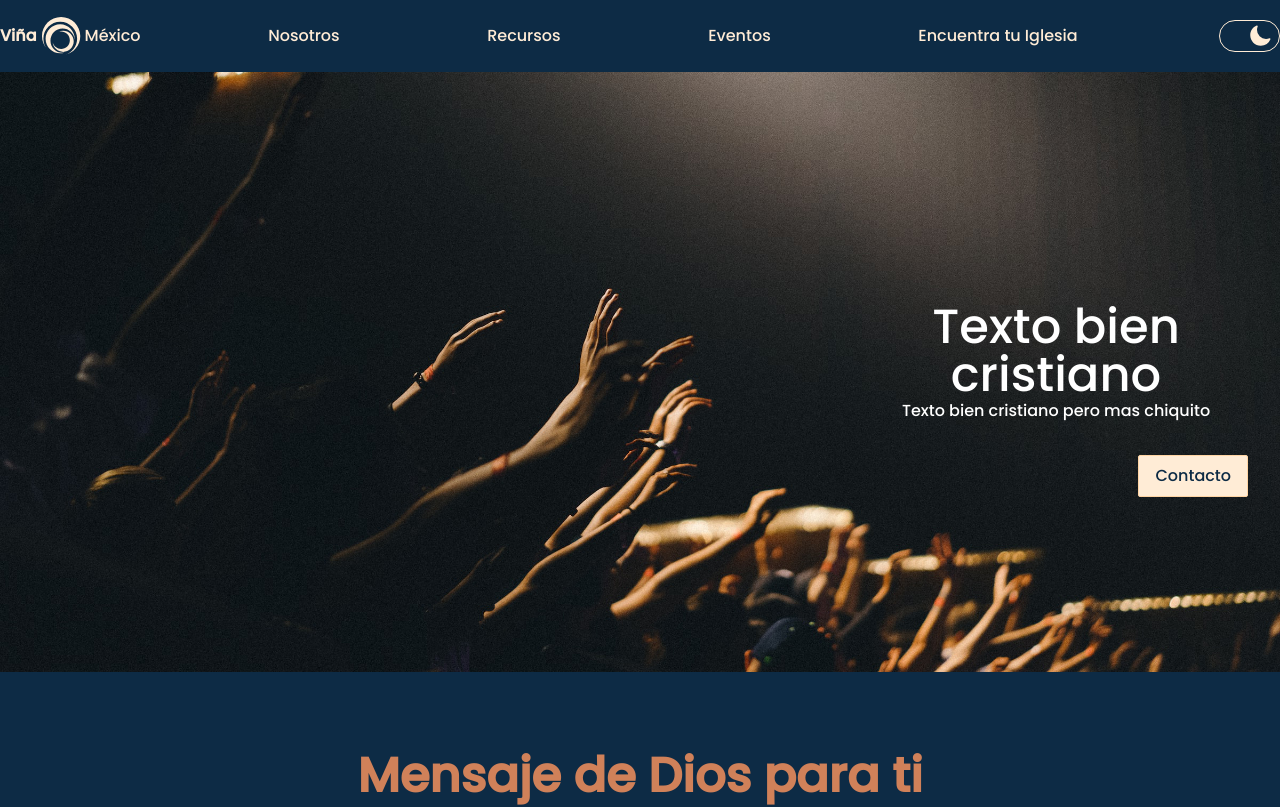
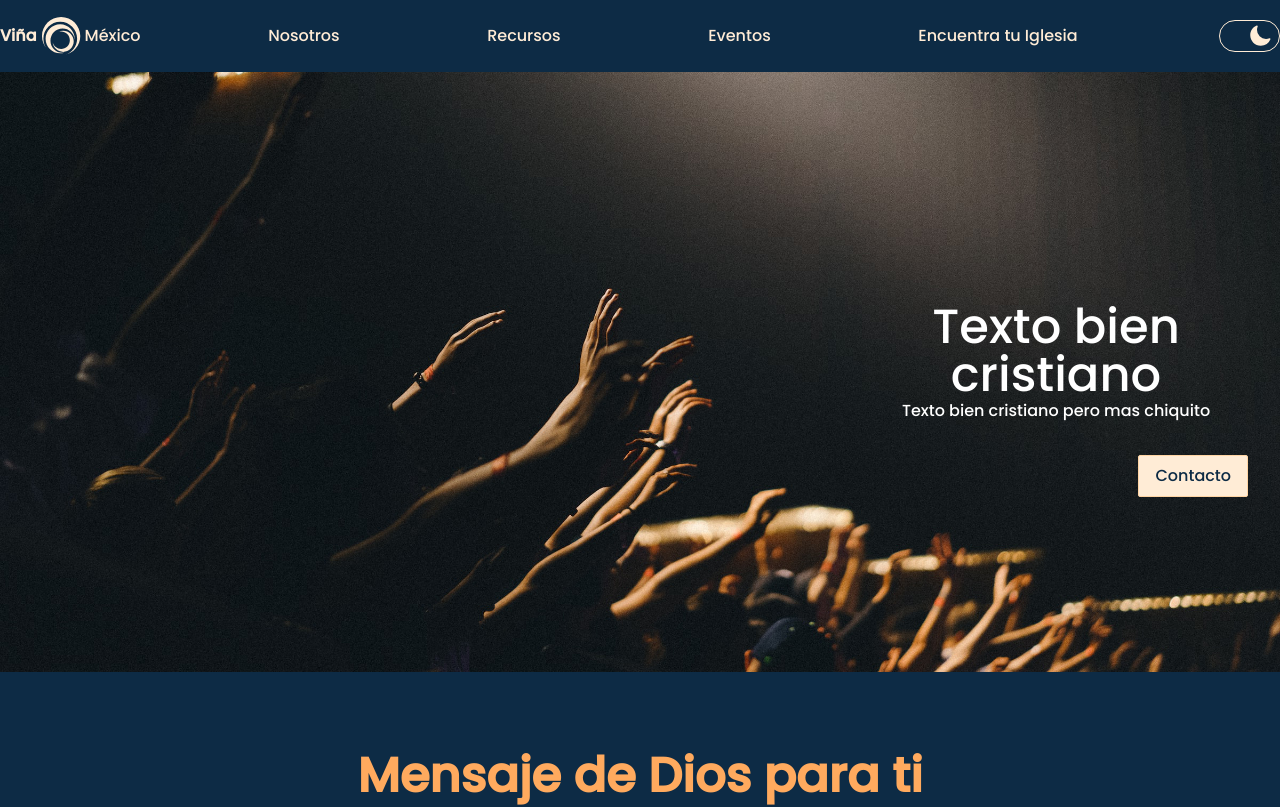
Before and after one commit to FlattWorld/vinamexico, a Next.js app: page / in a window 1280 px wide. Shown: the top 807 px of the page. Built offline with nearby package versions, Linux system fonts and the light colour scheme.

Commit message:
feat: improve accessibility

```diff
--- a/styles/globals.css
+++ b/styles/globals.css
@@ -23,6 +23,6 @@
     active:bg-vina-purple-dark dark:active:bg-vina-orange-dark;
   }
   .theme-title {
-    @apply text-vina-blue-medium dark:text-vina-orange-dark;
+    @apply text-vina-blue-medium dark:text-vina-orange-medium;
   }
 }
--- a/ui/components/common/Carousel.tsx
+++ b/ui/components/common/Carousel.tsx
@@ -83,6 +83,7 @@ const Carousel = ({
       </h1>
       <div className="flex w-full justify-between relative px-0 overflow-hidden">
         <button
+          aria-label="previous-post"
           onClick={() => changePost(-1)}
           className="absolute top-1/3 -left-0 z-20"
         >
@@ -95,6 +96,7 @@ const Carousel = ({
           {children}
         </ul>
         <button
+          aria-label="next-post"
           onClick={() => changePost(1)}
           className="absolute top-1/3 -right-0 z-20"
         >
```
